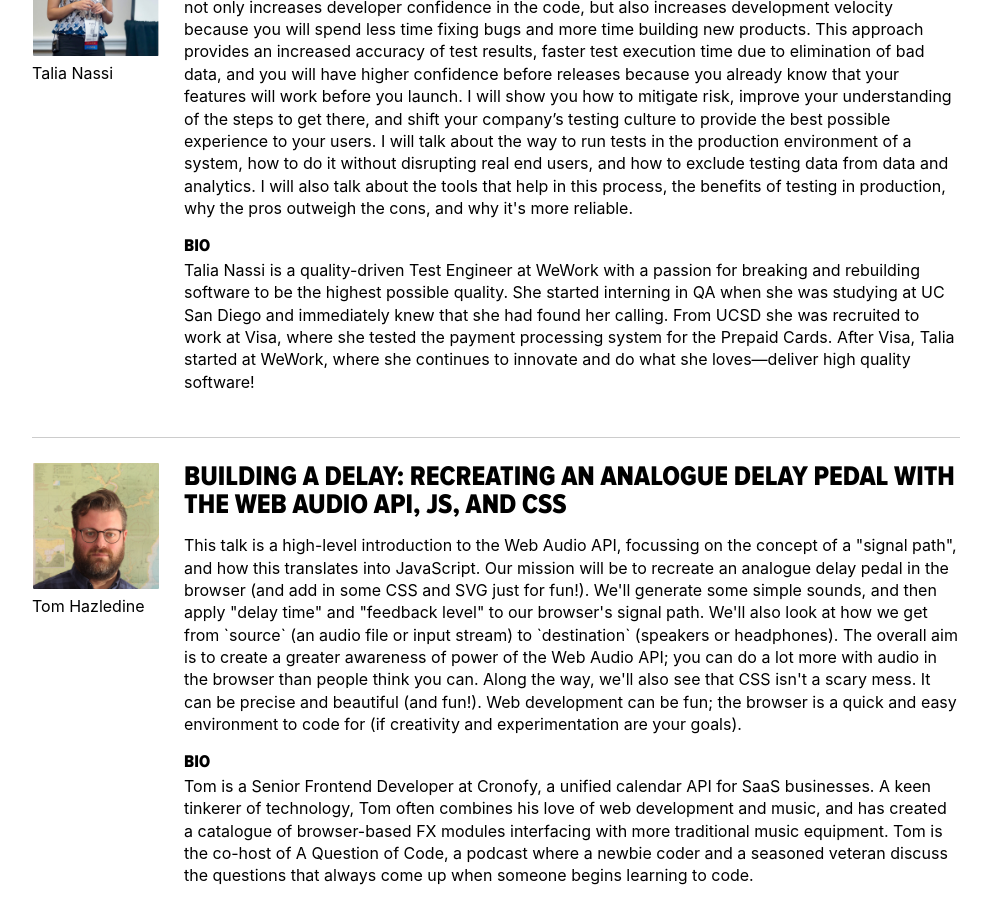
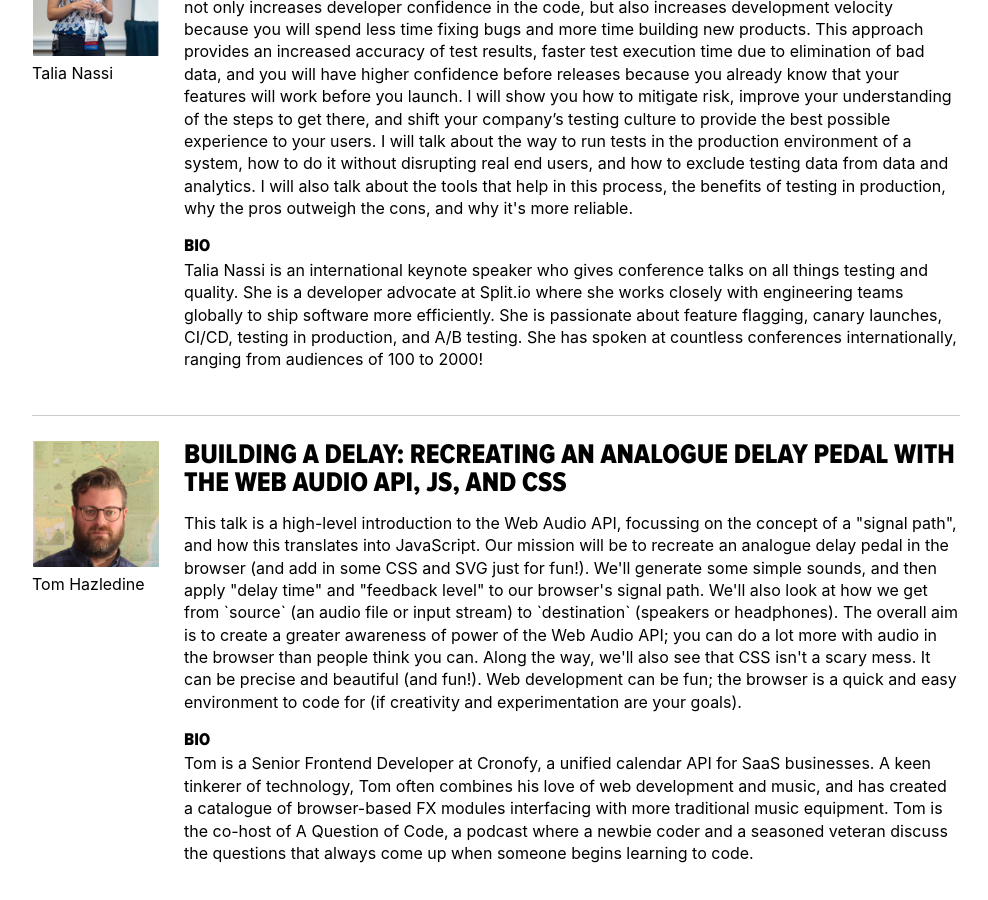
Before and after one commit to giuliatosato/2020.jsday.it, a Jekyll site: the page built from talks.html, in a window 1280 px wide and 900 px high, scrolled down 8502 px. Shown: the whole window, without its empty margins (144-1132 px from the left). Built offline with Jekyll 4.4.1, drawn with Linux system fonts in a browser that asks for light colours; comment, search, counter and statistics services are not loaded.

Commit message:
fixed talia bio

```diff
--- a/_data/speakers.yml
+++ b/_data/speakers.yml
@@ -8,17 +8,6 @@
 #    last_name:
 #    twitter:
 list:
-   -
-    id: keyfer-mathewson
-    description: |
-      I'm a software engineer and engineering manager with over 10 years experience. I'm currently at Shopify, making
-      commerce better for everyone. I live in Ottawa, Canada, with my wonderful wife Sammy, and our dog Poppy. I care
-      deeply about laughter and have currently fallen in love with Brazilian Jiu-Jitsu. I feel an earnest desire to
-      increase the stock of harmless cheerfulness and to support those around me.
-    image: keyfer-mathewson.jpg
-    first_name: Keyfer
-    last_name: Mathewson
-    twitter: keyfermath
 
    -
     id: alon-kiriati
@@ -150,6 +139,19 @@ list:
     first_name: Kelechi
     last_name: Oti
     twitter: Ot_kelechi
+
+   -
+    id: keyfer-mathewson
+    description: |
+      I'm a software engineer and engineering manager with over 10 years experience. I'm currently at Shopify, making
+      commerce better for everyone. I live in Ottawa, Canada, with my wonderful wife Sammy, and our dog Poppy. I care
+      deeply about laughter and have currently fallen in love with Brazilian Jiu-Jitsu. I feel an earnest desire to
+      increase the stock of harmless cheerfulness and to support those around me.
+    image: keyfer-mathewson.jpg
+    first_name: Keyfer
+    last_name: Mathewson
+    twitter: keyfermath
+
    -
     id: liran-tal
     description: |
@@ -221,15 +223,14 @@ list:
    -
     id: talia-nassi
     description: |
-     Talia Nassi is a quality-driven Test Engineer at WeWork with a passion for breaking and rebuilding software to be
-     the highest possible quality. She started interning in QA when she was studying at UC San Diego and immediately
-     knew that she had found her calling. From UCSD she was recruited to work at Visa, where she tested the payment
-     processing system for the Prepaid Cards. After Visa, Talia started at WeWork, where she continues to innovate and
-     do what she loves—deliver high quality software!
+     Talia Nassi is an international keynote speaker who gives conference talks on all things testing and quality.
+     She is a developer advocate at Split.io where she works closely with engineering teams globally to ship software more efficiently.
+     She is passionate about feature flagging, canary launches, CI/CD, testing in production, and A/B testing.
+     She has spoken at countless conferences internationally, ranging from audiences of 100 to 2000!
     image: talia-nassi.jpg
     first_name: Talia
     last_name: Nassi
-    twitter:
+    twitter: talia_nassi
    -
     id: tom-hazledine
     description: |
```
